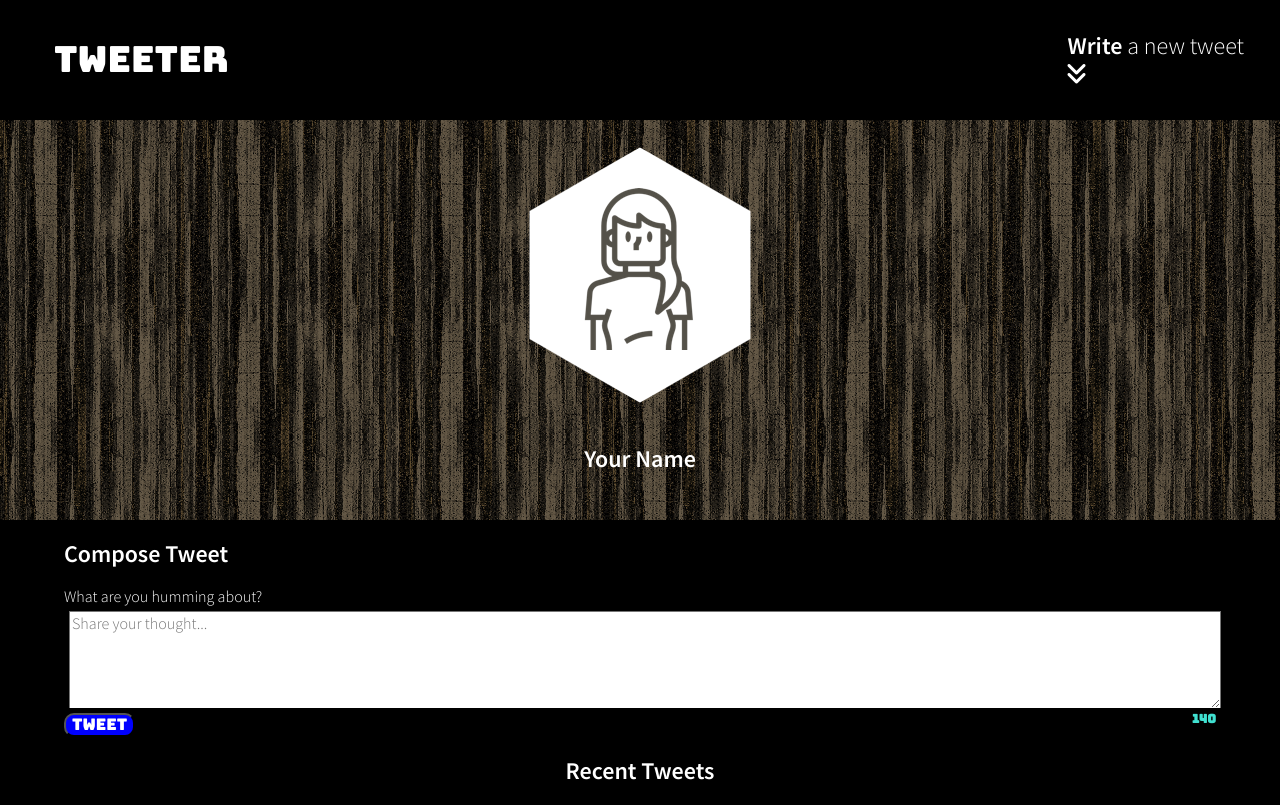
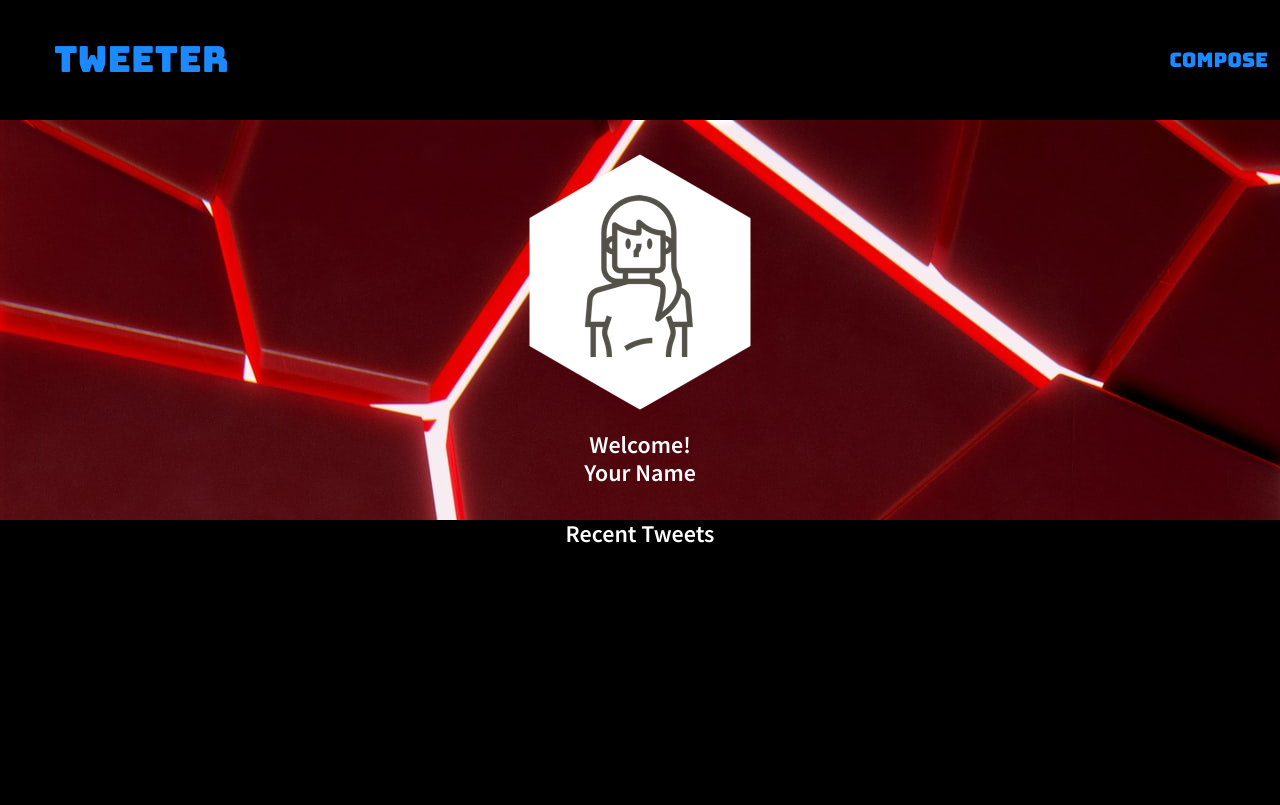
Before and after one commit to JackyLin1/tweeter.js, a website: page public/index.html in a window 1280 px wide. Drawn offline with nearby package versions, Linux system fonts and the light colour scheme; no server answers.

Commit message:
added cross scripiting and a few style changes

```diff
--- a/public/index.html
+++ b/public/index.html
@@ -29,9 +29,7 @@
     <!-- Top nav bar (fixed) -->
     <nav>
       <span>tweeter</span>
-      <div><strong>Write</strong> a new tweet
-      <i class="fas fa-angle-double-down"></i>
-      </div>
+      <button class="bttn-fill bttn-md bttn-primary" id="composeBtn">Compose</button>
     </nav>
 
     <header>
@@ -40,21 +38,21 @@
       </div>
       <br>
       <div>
-          <h2>Your Name</h2>
+          <h2>Welcome!</h2>
+          <h2 id=name>Your Name</h2>
       </div>
   </header>
 
     <!-- Page-specific (main) content here -->
     <main class="container">
       <section class="new-tweet">
-        <h2>Compose Tweet</h2>
-        <h2 id="errShort">Nothing to say?</h2>
+        <form action="/tweets" method="POST" id="tweetarea">
+          <h2 id="errShort">Nothing to say?</h2>
         <h2 id="errLong">Too Long, try shorter</h2>
-        <form action="/tweets" method="POST">
-          <label for="tweet-text">What are you humming about?</label>
-          <textarea name="text" id="tweet-text" placeholder="Share your thought..."></textarea>
+          <h2>Compose Tweet</h2>
+          <textarea name="text" id="tweet-text" placeholder="What are you humming about?"></textarea>
           <div>
-            <button type="submit">Tweet</button>
+            <button class="bttn-fill bttn-md bttn-primary">Tweet</button>
             <output name="counter" class="counter" for="tweet-text">140</output>
           </div>
         </form>
@@ -63,5 +61,6 @@
       <section class='messages'></section>
     </section>
     </main>
+
   </body>
 </html>
--- a/public/scripts/client.js
+++ b/public/scripts/client.js
@@ -4,32 +4,6 @@
  * Reminder: Use (and do all your DOM work in) jQuery's document ready function
  */
 $(document).ready(function () {
-
-
-  // const data = [
-  //   {
-  //     "user": {
-  //       "name": "Newton",
-  //       "avatars": "https://i.imgur.com/73hZDYK.png"
-  //       ,
-  //       "handle": "@SirIsaac"
-  //     },
-  //     "content": {
-  //       "text": "If I have seen further it is by standing on the shoulders of giants"
-  //     },
-  //     "created_at": 1461116232227
-  //   },
-  //   {
-  //     "user": {
-  //       "name": "Descartes",
-  //       "avatars": "https://i.imgur.com/nlhLi3I.png",
-  //       "handle": "@rd" },
-  //     "content": {
-  //       "text": "Je pense , donc je suis"
-  //     },
-  //     "created_at": 1461113959088
-  //   }
-  // ]
 
 //messages goes through createTweetElement
 //new tweets shows on top of old tweets
@@ -40,14 +14,22 @@ const renderTweet = function (tweets) {
   }
 }
 
+//escape function to re-encode text
+const escape = function (str) {
+  let div = document.createElement("div");
+  div.appendChild(document.createTextNode(str));
+  return div.innerHTML;
+};
+
 //Tweet get form into a tweet card
 const createTweetElement = function (data) {
+let tweetContent = `<div class='tweet'>${escape(data.content.text)}<hr></div>`
 
   let $tweet = $(
     `<section class='box'>
     <top>
       <img class='profile' src=${data.user.avatars}>
-      <div class='tweet'>${data.content.text}<hr></div>
+      ${tweetContent}
     </top>
 
     <p class='name'>${data.user.name}</name></p>
@@ -97,6 +79,11 @@ $('form').submit(eventObj => {
   }
 })
 
+//compose button function, click to show text
+$('#composeBtn').click(function () {
+$('#tweetarea').slideToggle('slow')
+})
+
 //Get JSON in /tweets
 //if successful, renderTweet();
 function loadTweets () {
--- a/public/styles/header.css
+++ b/public/styles/header.css
@@ -1,7 +1,7 @@
 header {
   height: 400px;
   width: 100%;
-  background: url(../images/wood-pattern.png);
+  background: url(../images/header2.jpg);
   background-color: black;
   display: flex;
   flex-direction: column;
@@ -11,6 +11,24 @@ header {
   margin-top: 120px;
 }
 
+h2 {
+margin: 0;
+text-align: center;
+}
+
+#name {
+  text-align: center;
+}
+
 #error {
   display: none;
 }
+
+
+@media only screen and (min-width: 1024px) {
+
+}
+
+@media only screen and (min-width: 768px) {
+
+}
--- a/public/styles/layout.css
+++ b/public/styles/layout.css
@@ -16,7 +16,6 @@ html {
 
 body {
   color: #545149;
-  background-color: #f4f1ec;
   font-family: 'Source Sans Pro', sans-serif;
   display: flex;
   flex-direction: column;
@@ -44,6 +43,7 @@ main {
  .box {
   border-style: dotted;
   margin: 15px;
+  background: none;
   }
 
   .box top {
@@ -61,10 +61,14 @@ main {
   padding: 5px;
  }
 
+ .box:hover {
+   border: solid red;
+   font-size: 1.5em;
+ }
 
  .userID {
    width: 10%;
-   margin-left: 57px;
+   margin-left: 10px;
    margin-top: 0px;
      margin-bottom: 0px;
   }
@@ -79,7 +83,7 @@ main {
   .name {
      margin-top: 0px;
      margin-bottom: 0px;
-     margin-left: 57px;
+     margin-left: 10px;
      width: 10%;
    }
 
@@ -114,3 +118,12 @@ main {
  .comment:hover {
    color:rgb(28, 81, 226);
  }
+
+ /* first break point for desktop*/
+ @media only screen and (min-width: 1024px) {
+
+ }
+
+ @media only screen and (min-width: 768px) {
+
+}
--- a/public/styles/nav.css
+++ b/public/styles/nav.css
@@ -1,5 +1,5 @@
 nav {
-  color: #ffffff;
+  color: #1d89ff;
   height: 120px;
   width: 100%;
   background-color: black;
@@ -21,3 +21,13 @@ nav div {
   font-size: 24px;
   white-space: pre-line;
 }
+
+
+
+@media only screen and (min-width: 1024px) {
+
+}
+
+@media only screen and (min-width: 768px) {
+
+}
--- a/public/styles/new-tweet.css
+++ b/public/styles/new-tweet.css
@@ -9,6 +9,10 @@ form {
   flex-direction: column;
   height: 150px;
   justify-content: space-evenly;
+}
+
+#tweetarea {
+ display: none;
 }
 
 textarea {
@@ -28,12 +32,67 @@ form div {
   justify-content: space-between;
 }
 
-button {
+/* button {
   font-family: 'Bungee', sans-serif;
   color: white;
   background: blue;
   border-radius: 10px;
   transition-duration: 0.2s;
+} */
+
+
+.bttn-fill {
+  margin: 0;
+  padding: 0;
+  border-width: 0;
+  border-color: transparent;
+  background: transparent;
+  font-weight: 400;
+  cursor: pointer;
+  position: relative;
+  font-size: 20px;
+  font-family: 'Bungee', sans-serif;
+  padding: 5px 12px;
+  z-index: 0;
+  border: none;
+  background: black;
+  color: #1d89ff;
+  -webkit-transition: all 0.3s cubic-bezier(0.02, 0.01, 0.47, 1);
+  transition: all 0.3s cubic-bezier(0.02, 0.01, 0.47, 1);
+}
+.bttn-fill:before {
+  position: absolute;
+  bottom: 0;
+  left: 0;
+  width: 100%;
+  height: 100%;
+  background: #1d89ff;
+  content: '';
+  opacity: 0;
+  -webkit-transition: opacity 0.15s ease-out, -webkit-transform 0.15s ease-out;
+  transition: opacity 0.15s ease-out, -webkit-transform 0.15s ease-out;
+  transition: transform 0.15s ease-out, opacity 0.15s ease-out;
+  transition: transform 0.15s ease-out, opacity 0.15s ease-out, -webkit-transform 0.15s ease-out;
+  z-index: -1;
+  -webkit-transform: scaleX(0);
+          transform: scaleX(0);
+}
+.bttn-fill:hover,
+.bttn-fill:focus {
+  box-shadow: 0 1px 8px rgba(58,51,53,0.3);
+  color: #fff;
+  -webkit-transition: all 0.5s cubic-bezier(0.02, 0.01, 0.47, 1);
+  transition: all 0.5s cubic-bezier(0.02, 0.01, 0.47, 1);
+}
+.bttn-fill:hover:before,
+.bttn-fill:focus:before {
+  opacity: 1;
+  -webkit-transition: opacity 0.2s ease-in, -webkit-transform 0.2s ease-in;
+  transition: opacity 0.2s ease-in, -webkit-transform 0.2s ease-in;
+  transition: transform 0.2s ease-in, opacity 0.2s ease-in;
+  transition: transform 0.2s ease-in, opacity 0.2s ease-in, -webkit-transform 0.2s ease-in;
+  -webkit-transform: scaleX(1);
+          transform: scaleX(1);
 }
 
 .counter {
@@ -52,3 +111,11 @@ button {
   color: red;
   display: none;
 }
+
+@media only screen and (min-width: 1024px) {
+
+}
+
+@media only screen and (min-width: 768px) {
+
+}
--- a/server/data-files/initial-tweets.json
+++ b/server/data-files/initial-tweets.json
@@ -8,7 +8,7 @@
     "content": {
       "text": "If I have seen further it is by standing on the shoulders of giants"
     },
-    "created_at": 1643853514110
+    "created_at": 1643930475587
   },
   {
     "user": {
@@ -19,6 +19,6 @@
     "content": {
       "text": "Je pense , donc je suis"
     },
-    "created_at": 1643939914110
+    "created_at": 1644016875587
   }
 ]
```
Also changed, not shown: public/images/header.jpg (added), public/images/header2.jpg (added).
